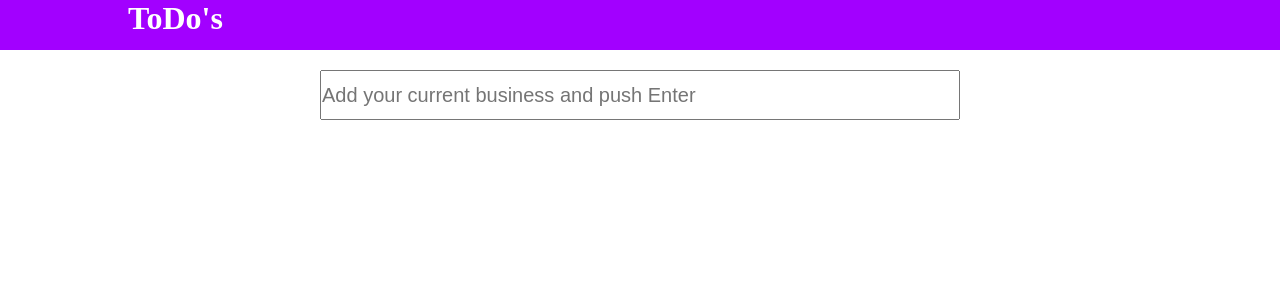
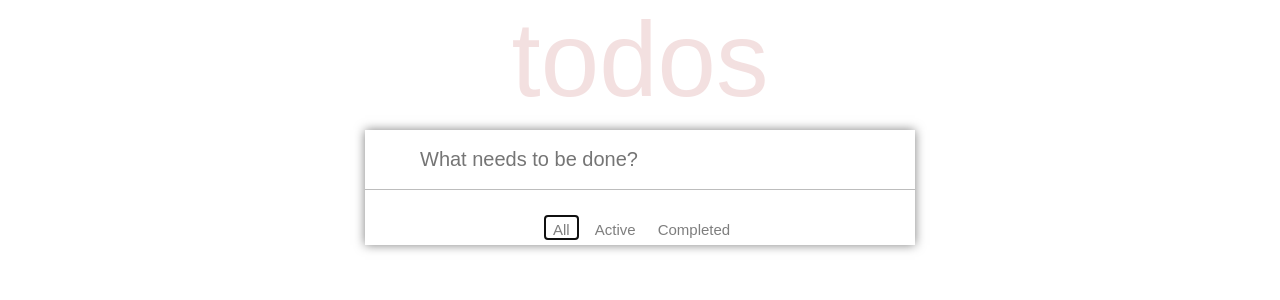
Before and after one commit to pe1ros/todo-react, a React (Create React App) app: page / in a window 1280 px wide. Shown: the top 300 px of the page. Built offline with nearby package versions, Linux system fonts and the light colour scheme.

Commit message:
Todo react without redux

```diff
--- a/package.json
+++ b/package.json
@@ -6,6 +6,7 @@
     "@testing-library/jest-dom": "^4.2.4",
     "@testing-library/react": "^9.5.0",
     "@testing-library/user-event": "^7.2.1",
+    "memoize-one": "^5.1.1",
     "node-sass": "^4.14.1",
     "react": "^16.13.1",
     "react-dom": "^16.13.1",
--- a/src/App.js
+++ b/src/App.js
@@ -1,14 +1,83 @@
-import React from 'react';
+import React, {Component} from 'react';
 import {Header} from './Components/Header'
-import MainPage from './Pages/MainPage'
+import {Footer} from './Components/Footer'
+import ListTodo from './Components/ListTodo'
+import { connect } from 'react-redux'
+import memoize from "memoize-one";
 
-function App(props) {
-  return (
-    <div className="App">
-      <Header/>
-      <MainPage/>
-    </div>
+class App extends Component{
+  constructor(props){
+    super(props)
+    this.state={
+      todos:   JSON.parse(localStorage.getItem('todos')) || [] ,
+      filter:'All'
+    }
+  }
+
+  addTodo =(todo) =>{
+    this.setState( {todos:[...this.state.todos,todo]})
+  }
+  deleteTodo =(id)=>{
+    this.setState({todos:[...this.state.todos.filter(t=>t.id !== id)]})
+  }
+  toggleTodo =(id)=>{
+    this.setState({todos:this.state.todos.map(todo =>
+      todo.id === id ? { ...todo, completed: !todo.completed } : todo
+    )})
+  }
+  editDescTodo =(id,desc)=>{
+    this.setState({todos:this.state.todos.map(todo =>
+      todo.id === id ? { ...todo, description: desc } : todo
+    )})
+  }
+  setFilter = (filter) =>{
+    this.setState({filter})
+  }
+  filter = memoize(
+    (list, filterText) => list.filter(item =>
+      {
+        if(filterText === "All"){
+          return item
+        }
+        if(filterText === "Active"){
+          return item.completed === false && item
+        }
+        if(filterText === "Completed"){
+          return item.completed === true && item
+        }
+      }
+      )
   );
+
+  render (){
+    const filteredTodos = this.filter(this.state.todos, this.state.filter)
+    localStorage.setItem('todos',JSON.stringify(this.state.todos))
+    return (
+      <div className="App">
+        <Header/>
+        <div className="App__list">
+        <ListTodo
+          addTodo ={ this.addTodo}
+          deleteTodo={this.deleteTodo}
+          toggleTodo={this.toggleTodo}
+          editDescTodo={this.editDescTodo}
+          todos={filteredTodos}
+        />
+        <Footer setFilter ={this.setFilter}/>
+      </div>
+      </div>
+    );
+  }
 }
 
-export default App;
+// const mapStateToProps = (store) =>{
+//   return{
+//     todos: store.todos
+//   }
+// }
+
+// const mapDispatchToProps = (dispatch) =>{
+//   return{
+//   }
+// }
+export default App
--- a/src/Components/AddTodo.js
+++ b/src/Components/AddTodo.js
@@ -8,7 +8,6 @@ class AddTodo extends Component{
     super(props)
     this.state ={
       description:"",
-      completed: false,
     }
   }
   changeHandler = (e) =>{
@@ -19,13 +18,7 @@ class AddTodo extends Component{
     this.props.addTodo({
       id:Date.now(),
       description:this.state.description,
-      completed:this.state.completed})
-
-    localStorage.setItem('todos',JSON.stringify({
-      id:Date.now(),
-      description:this.state.description,
-      completed:this.state.completed}))
-
+      completed:false})
     this.setState({description:''})
 
   }
@@ -36,7 +29,7 @@ class AddTodo extends Component{
         <form className="AddTodo" action='submit' onSubmit={this.submitHandler}>
           <input type='text'
             name='description'
-            placeholder="Add your current business and push Enter"
+            placeholder="What needs to be done?"
             onChange={this.changeHandler}
             value={this.state.description}/>
         </form>
@@ -44,14 +37,14 @@ class AddTodo extends Component{
     )
   }
 }
-const mapStateToProps = (store) =>{
-  return{
-    todos: store.todos
-  }
-}
-const mapDispatchToProps = (dispatch) =>{
-  return{
-    addTodo: (data) => dispatch(addTodo(data))
-  }
-}
-export default connect(mapStateToProps, mapDispatchToProps)(AddTodo)
+// const mapStateToProps = (store) =>{
+//   return{
+//     todos: store.todos
+//   }
+// }
+// const mapDispatchToProps = (dispatch) =>{
+//   return{
+//     addTodo: (data) => dispatch(addTodo(data))
+//   }
+// }
+export default AddTodo
--- /dev/null
+++ b/src/Components/Footer.js
@@ -0,0 +1,18 @@
+import React from 'react'
+import '../styles.scss'
+
+
+export function Footer(props) {
+
+  const changeFilter = (e) =>{
+    props.setFilter(e.target.innerText)
+  }
+
+  return (
+    <div className="Footer">
+        <button autoFocus onClick={changeFilter}>All</button>
+        <button onClick={changeFilter}>Active</button>
+        <button onClick={changeFilter}>Completed</button>
+    </div>
+  )
+}
--- a/src/Components/Header.js
+++ b/src/Components/Header.js
@@ -4,7 +4,7 @@ import '../styles.scss'
 export function Header() {
   return (
     <div className="Header">
-        <h1>ToDo's </h1>
+        <h1>todos </h1>
     </div>
   )
 }
--- /dev/null
+++ b/src/Components/ListItem.js
@@ -0,0 +1,81 @@
+import React, {Component} from "react"
+import { connect } from 'react-redux'
+import { deleteTodo,toggleTodo } from "../redux/pageActions"
+import '../styles.scss'
+
+class ListItem extends Component{
+  constructor(props){
+    super(props)
+    this.state ={
+      newDesc: this.props.todo.description || '',
+      modalOpen:false,
+    }
+  }
+  changeHandler =(e) =>{
+    this.setState({[e.target.name]:e.target.value})
+  }
+  deleteHandler = (e) =>{
+    e.preventDefault()
+    this.props.deleteTodo(this.props.todo.id)
+  }
+  toggleHandler = (e) =>{
+    this.props.toggleTodo(this.props.todo.id)
+  }
+  editModalHandler = (e) =>{
+    this.setState({modalOpen:!this.state.modalOpen})
+    //this.props.editDescTodo(this.props.todo.id, 'desc')
+  }
+  saveModalHandler = (e) =>{
+    this.setState({modalOpen:!this.state.modalOpen})
+    this.props.editDescTodo(this.props.todo.id, this.state.newDesc)
+  }
+  render(){
+    let classNameDesc = "listItem__description";
+    if(this.props.todo.completed){
+      classNameDesc+= '--completed'
+    }
+    return (
+      <div className="listItem">
+        <input type='checkbox' checked={this.props.todo.completed} onChange={this.toggleHandler}/>
+        <div
+          onDoubleClick={this.editModalHandler}
+          className={classNameDesc}
+          style={{display: this.state.modalOpen ? 'none' : "block"}}>
+          {this.props.todo.description}
+        </div>
+        <input
+        type='text'
+        name='newDesc'
+        className="listItem__inputmodal"
+        value={this.state.newDesc}
+        onChange={this.changeHandler}
+        style={{display: this.state.modalOpen ? 'block' : "none"}}/>
+        <button
+        className="listItem__inputmodal--btnsave"
+        onClick={this.saveModalHandler}
+        style={{display: this.state.modalOpen ? 'block' : "none"}}>Save</button>
+        <button
+        className="listItem__inputmodal--btnclose"
+        onClick={this.editModalHandler}
+        style={{display: this.state.modalOpen ? 'block' : "none"}}>Cancel</button>
+
+        <button
+        className="listItem__btnclose"
+        onClick={this.deleteHandler}
+        style={{display: this.state.modalOpen ? 'none' : ""}}>X</button>
+      </div>)
+  }
+}
+
+// const mapStateToProps = (store) =>{
+//   return{
+//     todos: store.todos
+//   }
+// }
+// const mapDispatchToProps = (dispatch) =>{
+//   return{
+//     deleteTodo:(id)=>dispatch(deleteTodo(id)),
+//     toggleTodo:(id)=>dispatch(toggleTodo(id))
+//   }
+// }
+export default ListItem
--- a/src/Components/ListTodo.js
+++ b/src/Components/ListTodo.js
@@ -1,32 +1,40 @@
 import React, {Component} from "react"
 import { connect } from 'react-redux'
 import '../styles.scss'
+import ListItem from "./ListItem"
+import AddTodo from './AddTodo'
 
 class ListTodo extends Component{
   constructor(props){
     super(props)
-    this.state ={
+    this.state={
+
     }
   }
   render(){
-    console.log('====================================');
-    console.log(this.props.todos);
-    console.log('====================================');
 
     return (
       <div className="listTodo">
-
+        <AddTodo addTodo={this.props.addTodo}/>
+        {this.props.todos.map((t,k) =>
+          <ListItem
+            key={k}
+            todo={t}
+            deleteTodo={this.props.deleteTodo}
+            toggleTodo={this.props.toggleTodo}
+            editDescTodo={this.props.editDescTodo}
+            />)}
       </div>
     )
   }
 }
-const mapStateToProps = (store) =>{
-  return{
-    todos: store.todos
-  }
-}
-const mapDispatchToProps = (dispatch) =>{
-  return{
-  }
-}
-export default connect(mapStateToProps, mapDispatchToProps)(ListTodo)
+// const mapStateToProps = (store) =>{
+//   return{
+//     todos: store.todos
+//   }
+// }
+// const mapDispatchToProps = (dispatch) =>{
+//   return{
+//   }
+// }
+export default ListTodo
--- a/src/Pages/MainPage.js
+++ /dev/null
@@ -1,14 +0,0 @@
-import React, {Component} from "react"
-import AddTodo from '../Components/AddTodo'
-import ListTodo from '../Components/ListTodo'
-
-class MainPage extends Component{
-  render(){
-    return(
-    <div>
-      <AddTodo/>
-      <ListTodo/>
-    </div>)
-  }
-}
-export default MainPage
--- a/src/index.js
+++ b/src/index.js
@@ -6,10 +6,7 @@ import {store} from './redux/store'
 import { Provider } from 'react-redux'
 
 ReactDOM.render(
-  <Provider store={store}>
-    <App />
-  </Provider> ,
-  document.getElementById('root')
+    <App />, document.getElementById('root')
 );
 
 // If you want your app to work offline and load faster, you can change
--- a/src/redux/pageActions.js
+++ b/src/redux/pageActions.js
@@ -1,6 +1,7 @@
 export const ADD_TODO = "ADD_TODO"
 export const DELETE_TODO = "DELETE_TODO"
 export const UPDATE_TODO = "UPDATE_TODO"
+export const TOGGLE_TODO = "TOGGLE_TODO"
 
 export  function addTodo(todo) {
   return({
@@ -16,6 +17,13 @@ export  function deleteTodo(id) {
   })
 }
 
+export  function toggleTodo(id) {
+  return({
+    type: TOGGLE_TODO,
+    payload: id
+  })
+}
+
 export  function updateTodo(data) {
   return({
     type: UPDATE_TODO,
--- a/src/styles.scss
+++ b/src/styles.scss
@@ -2,31 +2,105 @@
   margin: 0;
   padding: 0;
   box-sizing: border-box;
+  font-family: Arial, Helvetica, sans-serif;
 }
 .Header{
-  height: 50px;
-  width: auto;
-  background: rgb(162, 0, 255);
+  height: auto;
+  max-width: 550px;
+  margin: auto;
+  background: #fff;
+  text-align: center;
   h1{
-    color: white;
-    margin-left: 10%;
+    color: rgba(175, 47, 47, 0.15);
+    height: 120px;
+    font-size: 105px;
+    font-weight: 100;
+  }
+}
+.App{
+  &__list{
+    box-shadow: 0 0 10px rgba(0,0,0,0.5);
+    max-width: 550px;
+    margin: auto;
   }
 }
 .AddTodo{
-  width: 50%;
-  height: 50px;
+  max-width: 550px;
+  height: 60px;
   margin: auto;
-  margin-top: 20px;
+  display: flex;
+  justify-content: center;
+  align-items: center;
+  border-bottom: 1px solid rgb(189, 189, 189);
   input{
-    width: 100%;
-    height: 100%;
+    width: 80%;
+    height: 80%;
     font-size: 20px;
+    border: none;
   }
 }
 .listTodo{
-  width: 50%;
-  height: auto;
-  background-color: gray;
-  margin: auto ;
-  margin-top: 20px;
+  max-width: 550px;
+  min-height: 70px;
+  margin: 10px auto ;
 }
+.listItem{
+  display: flex;
+  flex-direction: row;
+  height: 50px;
+  border-bottom: 1px solid rgb(216, 215, 215);
+  padding: 5px;
+  align-items: center;
+  position: relative;
+  margin: 5px;
+  input:first-child{
+    height: 30px;
+    width: 30px;
+  }
+  &__btnclose{
+    display: none;
+  }
+  &__description{
+    margin-left: 20px;
+    &--completed{
+      margin-left: 20px;
+      text-decoration: line-through;
+      color: rgb(182, 182, 182);
+    }
+  }
+  &__inputmodal{
+    width: 400px;
+    height: 100%;
+  }
+}
+.listItem:hover{
+  .listItem__btnclose{
+    display: block;
+    position: absolute;
+    right: 10px;
+    border: none;
+    background-color: rgb(255, 255, 255);
+    width: 45px;
+    height: 40px;
+    margin: auto 0;
+    font-size: 25px;
+    color: #cc9a9a;
+  }
+}
+.Footer{
+  max-width: 550px;
+  min-height: 35px;
+  margin: auto;
+  background-color: rgb(255, 255, 255);
+  text-align: center;
+  button{
+    height: 25px;
+    min-width: 35px;
+    padding: 5px;
+    margin: 5px;
+    border: 1px solid transparent;
+    background-color: white;
+    color:#7e7e7e;
+    font-size: 15px;
+  }
+}
```
Also changed, not shown: src/redux/todoReducer.js (+6 -7 lines), 1 other file (tests, documents, lock files or other folders).
